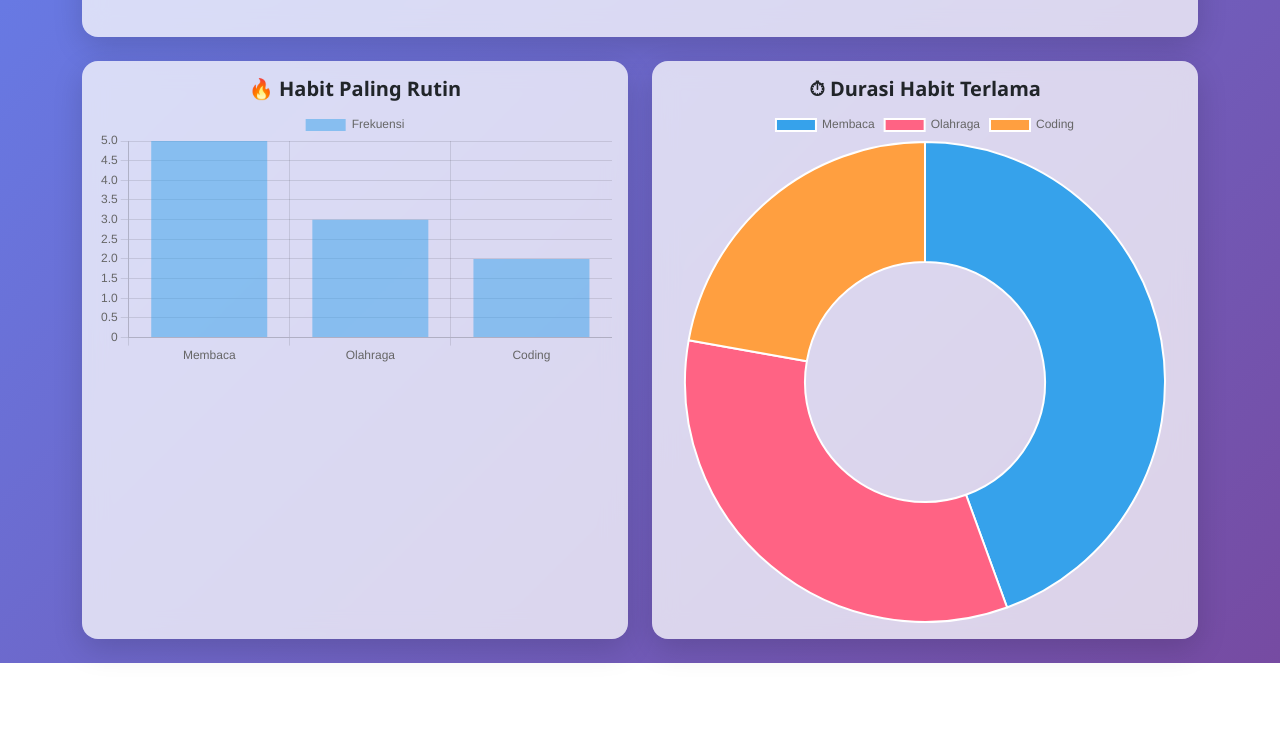
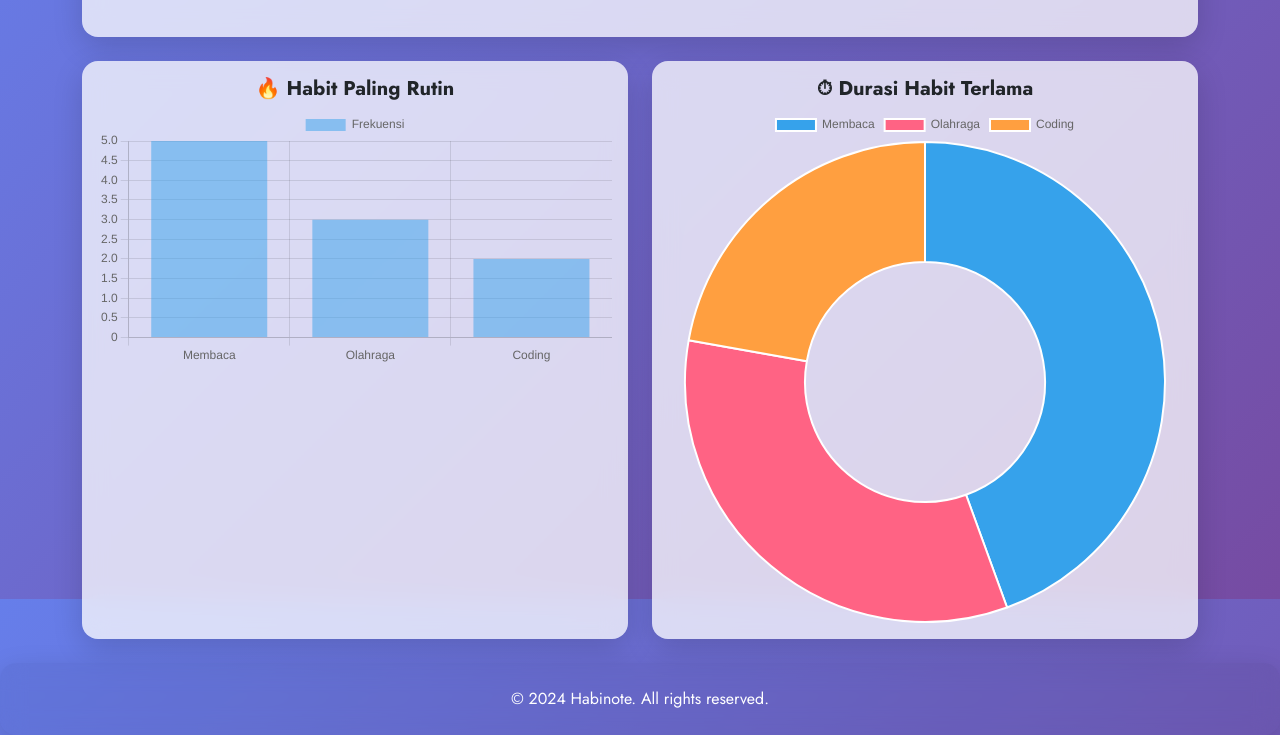
Before and after one commit to Aldi121/Habit-tracker, a plain HTML site: page renn/Daily.html in a window 1280 px wide. Shown: the part 201-936 px from the top of the page. Before the commit the page ends 864 px from the top, so only its background shows below. Drawn offline with nearby package versions, Linux system fonts and the light colour scheme.

Commit message:
ADDED FOOTER(COPYRIGHT SECTION) AND CHANGES ALL FONTS

```diff
--- a/renn/Daily.html
+++ b/renn/Daily.html
@@ -5,12 +5,15 @@
 <title>Daily Progress</title>
 <meta name="viewport" content="width=device-width, initial-scale=1">
 <link href="https://cdn.jsdelivr.net/npm/bootstrap@5.3.8/dist/css/bootstrap.min.css" rel="stylesheet">
-
+<link rel="preconnect" href="https://fonts.googleapis.com">
+<link rel="preconnect" href="https://fonts.gstatic.com" crossorigin>
+<link href="https://fonts.googleapis.com/css2?family=Jost:ital,wght@0,100..900;1,100..900&display=swap"
+  rel="stylesheet">
 <style>
 body{
-  min-height:100vh;
+  max-height: 100vh; ;
   background:linear-gradient(135deg,#667eea,#764ba2);
-  font-family:'Segoe UI',Tahoma;
+  font-family:'Jost', sans-serif;
 }
 .glass{
   background:rgba(255,255,255,.75);
@@ -19,6 +22,14 @@ body{
   box-shadow:0 10px 30px rgba(0,0,0,.15);
 }
 .navbar{position:relative;z-index:1050;}
+
+.footer{
+
+    color: #fff;
+    left: 0;
+    bottom: 0;
+    width: 100%;
+  }
 </style>
 </head>
 
@@ -101,4 +112,8 @@ new Chart(document.getElementById('durationDaily'),{
 </script>
 
 </body>
+<footer class="footer">
+  <div class="text-center p-4 glass" style="background-color: rgba(0, 0, 0, 0.05);">
+    © 2024 Habinote. All rights reserved.
+  </div>
 </html>
--- a/renn/homePage.css
+++ b/renn/homePage.css
@@ -76,7 +76,7 @@
     font-family: 'Jost', sans-serif;
     position: absolute;
     bottom: 30px;
-    margin-left: 90px;
+    margin-left: 85px;
     padding: 12px 24px;
     font-size: 18px;
     background-color: #667eea;
```
Also changed, not shown: renn/Monthly.html (+17 -1 lines), renn/Weekly.html (+16 -1 lines), renn/habit.html (+17 -1 lines), renn/homepage.html (+1 -1 lines), renn/index.html (+20 -2 lines), renn/register.html (+19 -1 lines), renn/settings.html (+20 -3 lines).
